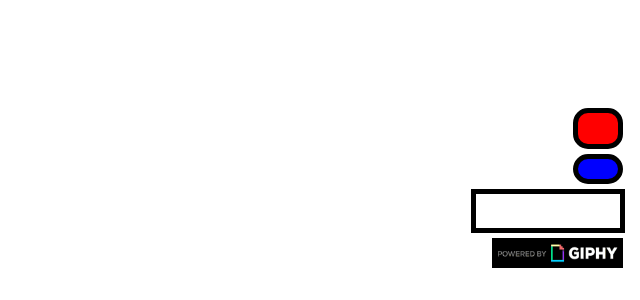
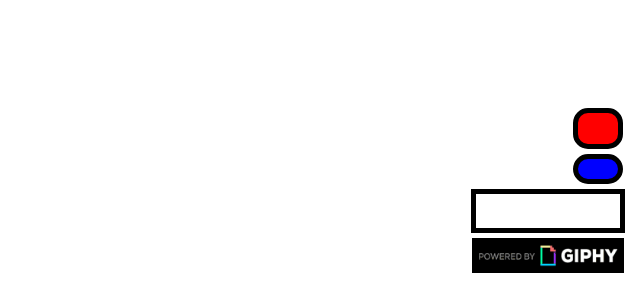
Before and after one commit to Harleymckee/snow, a website: page views/index.html in a window 1280 px wide. Shown: the part 500-800 px from the top of the page, without its empty margins (640-1280 px from the left). Drawn offline with nearby package versions, Linux system fonts and the light colour scheme; files that its build step writes are made by us from their sources; files whose address does not match are found by name.

Commit message:
bigger ad

```diff
--- a/client/the-image.html
+++ b/client/the-image.html
@@ -20,7 +20,7 @@
 
 <a href="http://giphy.com/" target="_blank">
 
-<img src="200.gif" width="131px" height="30px">
+<img src="200.gif" width="152px" height="35px" style="margin-left: -20px;">
 
 </a>
 </div>
```
